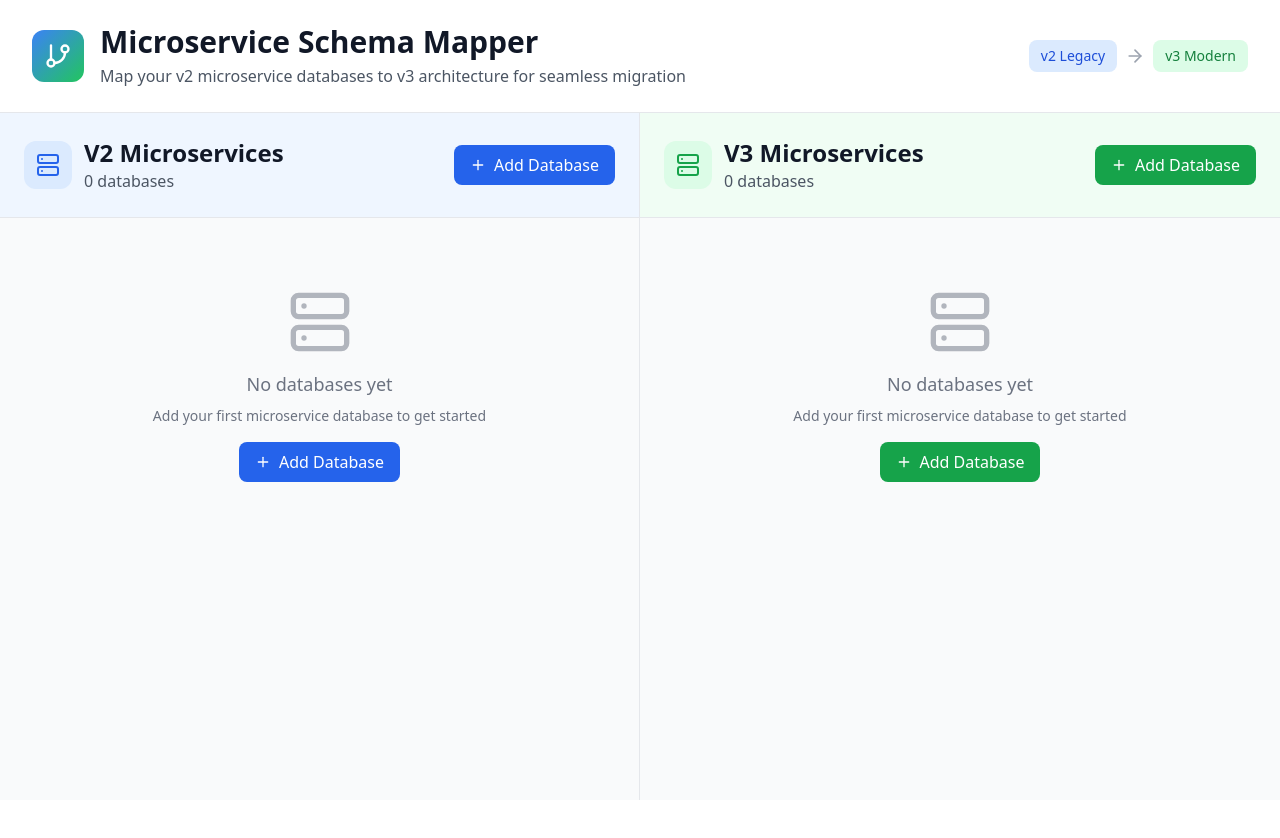
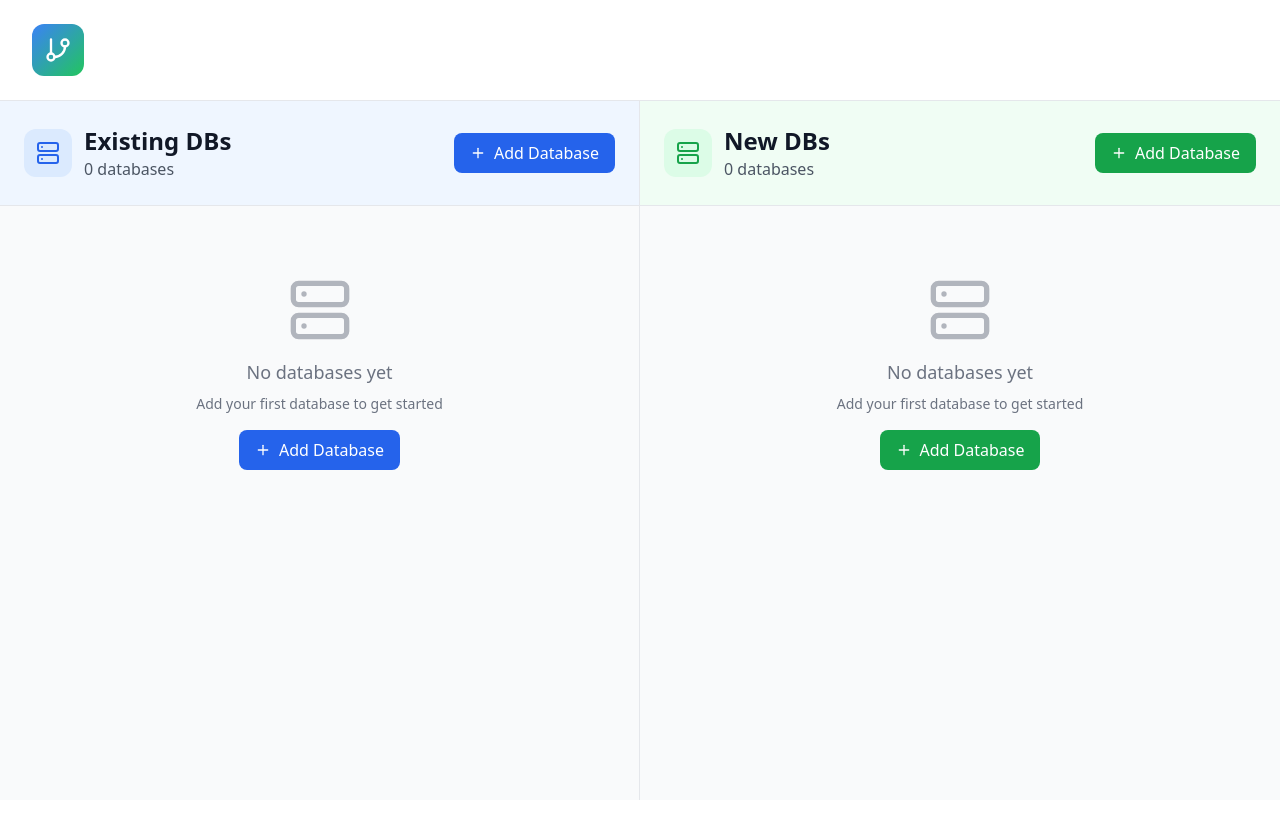
Before and after one commit to JROdeyemi/db_mapping, a React (Vite) app: page / in a window 1280 px wide. Shown: the top 838 px of the page. Built offline with nearby package versions, Linux system fonts and the light colour scheme.

Commit message:
Remove header text and update labels

```diff
--- a/src/components/DatabaseSystem.tsx
+++ b/src/components/DatabaseSystem.tsx
@@ -71,7 +71,7 @@ export const DatabaseSystem: React.FC<DatabaseSystemProps> = ({
             </div>
             <div>
               <h2 className="text-2xl font-bold text-gray-900">
-                {version.toUpperCase()} Microservices
+                {version === 'v2' ? 'Existing DBs' : 'New DBs'}
               </h2>
               <p className="text-gray-600">
                 {system.databases.length} database{system.databases.length !== 1 ? 's' : ''}
@@ -116,7 +116,7 @@ export const DatabaseSystem: React.FC<DatabaseSystemProps> = ({
             <div className="text-center py-12 text-gray-500">
               <Server className="h-16 w-16 mx-auto mb-4 opacity-50" />
               <h3 className="text-lg font-medium mb-2">No databases yet</h3>
-              <p className="text-sm mb-4">Add your first microservice database to get started</p>
+              <p className="text-sm mb-4">Add your first database to get started</p>
               <button
                 onClick={addDatabase}
                 className={`inline-flex items-center gap-2 px-4 py-2 rounded-lg font-medium transition-colors ${
--- a/src/components/Header.tsx
+++ b/src/components/Header.tsx
@@ -1,34 +1,12 @@
 import React from 'react';
-import { GitBranch, ArrowRight } from 'lucide-react';
+import { GitBranch } from 'lucide-react';
 
 export const Header: React.FC = () => {
   return (
     <div className="bg-white border-b border-gray-200 px-8 py-6 shadow-sm">
-      <div className="flex items-center justify-between">
-        <div className="flex items-center gap-4">
-          <div className="p-3 bg-gradient-to-br from-blue-500 to-green-500 rounded-xl">
-            <GitBranch className="h-7 w-7 text-white" />
-          </div>
-          <div>
-            <h1 className="text-3xl font-bold text-gray-900">
-              Microservice Schema Mapper
-            </h1>
-            <p className="text-gray-600 mt-1">
-              Map your v2 microservice databases to v3 architecture for seamless migration
-            </p>
-          </div>
-        </div>
-
-        <div className="flex items-center gap-3 text-sm">
-          <div className="flex items-center gap-2">
-            <span className="px-3 py-1.5 bg-blue-100 text-blue-700 rounded-lg font-medium">
-              v2 Legacy
-            </span>
-            <ArrowRight className="h-5 w-5 text-gray-400" />
-            <span className="px-3 py-1.5 bg-green-100 text-green-700 rounded-lg font-medium">
-              v3 Modern
-            </span>
-          </div>
+      <div className="flex items-center gap-4">
+        <div className="p-3 bg-gradient-to-br from-blue-500 to-green-500 rounded-xl">
+          <GitBranch className="h-7 w-7 text-white" />
         </div>
       </div>
     </div>
```
